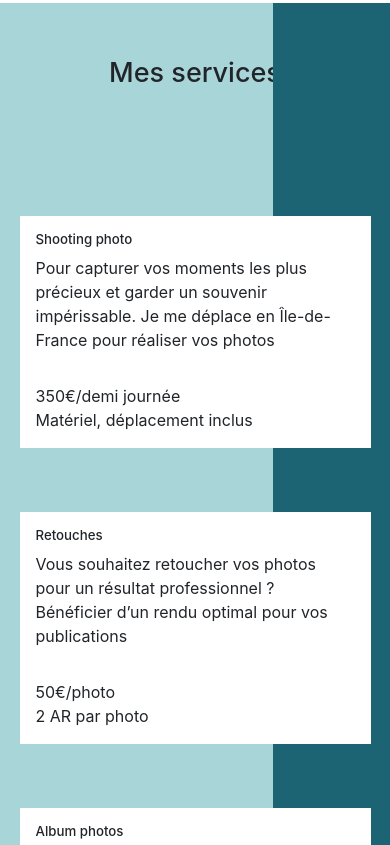
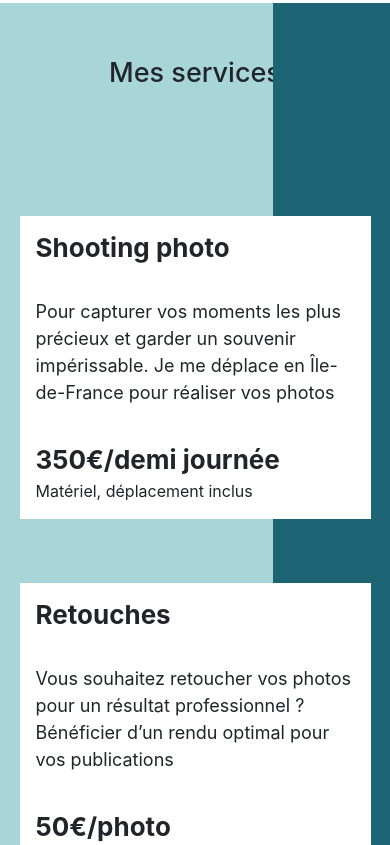
Before and after one commit to kyllianschneider/Portfolio-Nina-Carducci, a plain HTML site: page index.html in a window 390 px wide. Shown: the part 6159-7004 px from the top of the page. Drawn offline with nearby package versions, Linux system fonts and the light colour scheme.

Commit message:
fixing fonts

```diff
--- a/assets/style.css
+++ b/assets/style.css
@@ -280,6 +280,16 @@ input[type="submit"] {
     }
     .service__description {
         margin-bottom: 1em;
+        font-size: 18px;
+    }
+    .service__titles{
+        font-size: 26px;
+        margin-bottom: 35px;
+        font-weight: bold;
+    }
+    .pricetag{
+        font-size: 26px;
+        font-weight: bold;
     }
     #services .container::before {
         width: 30%;
--- a/index.html
+++ b/index.html
@@ -24,12 +24,12 @@
 		<meta name="twitter:title" content="Nina Carducci - Photographe - Bordeaux" />
 		<meta name="twitter:description"
 			content="Site web de Nina Carducci, photographe capturant des moments uniques avec passion et créativité." />
-		<meta name="twitter:image" content="" />
+		<meta name="twitter:image" content="./assets/images/nina.webp" />
 
 
 		<title>Nina Carducci - Photographe</title>
 		<link rel="stylesheet" href="./assets/bootstrap/bootstrap.min.css" />
-		<link rel="stylesheet" href="./assets/style.min.css" />
+		<link rel="stylesheet" href="./assets/style.css" />
 		<link rel="preconnect" href="https://fonts.googleapis.com" defer />
 		<link rel="preconnect" href="https://fonts.gstatic.com" crossorigin />
 		<!-- <link
@@ -70,7 +70,7 @@
 					],
 					"opens": "10:00",
 					"closes": "19:00"
-				}
+				},
 				"sameAs": ["https://www.instagram.com/ninacarducci.photo"]
 			}
 		</script>
@@ -231,37 +231,50 @@
 			<div class="container">
 				<div class="service">
 					<div class="service__description">
-						<h5 class="service__titles">Shooting photo</h5>
+						<h5 class="service__titles"
+						style="font-size: 26px;
+						font-weight: bold;
+						margin-bottom: 35px;">Shooting photo</h5>
 						<p>Pour capturer vos moments les plus précieux et garder un souvenir impérissable. Je me déplace
 							en
 							Île-de-France pour réaliser vos photos</p>
 					</div>
 					<div class="service__price">
-						<span class="pricetag">350€/demi journée</span><br />
+						<span class="pricetag" style="font-size: 26px;
+						font-weight: bold;
+						margin-bottom: 35px;">350€/demi journée</span><br />
 						<span>Matériel, déplacement inclus</span>
 					</div>
 
 				</div>
 				<div class="service">
 					<div class="service__description">
-						<h5 class="service__titles">Retouches</h5>
+						<h5 class="service__titles" style="font-size: 26px;
+						font-weight: bold;
+						margin-bottom: 35px;">Retouches</h5>
 						<p>Vous souhaitez retoucher vos photos pour un résultat professionnel ? Bénéficier d’un rendu
 							optimal pour vos publications</p>
 					</div>
 					<div class="service__price">
-						<span class="pricetag">50€/photo</span><br />
+						<span class="pricetag" style="font-size: 26px;
+						font-weight: bold;
+						margin-bottom: 35px;">50€/photo</span><br />
 						<span>2 AR par photo</span>
 					</div>
 				</div>
 				<div class="service">
 					<div class="service__description">
-						<h5 class="service__titles">Album photos</h5>
+						<h5 class="service__titles" style="font-size: 26px;
+						font-weight: bold;
+						margin-bottom: 35px;">Album photos</h5>
 						<p>Partagez avec vos proches et vos clients les photos des moments partagés ensemble à travers
 							un
 							album photo personnalisé</p>
 					</div>
 					<div class="service__price">
-						<span class="pricetag">400€ album A4</span><br />
+						<span class="pricetag" style="font-size: 26px;
+						font-weight: bold;
+						margin-bottom: 35px;">400€ album A4</span><br />
 						<span>30 pages recto/verso</span>
 					</div>
 				</div>
```
Also changed, not shown: assets/style.min.css.
